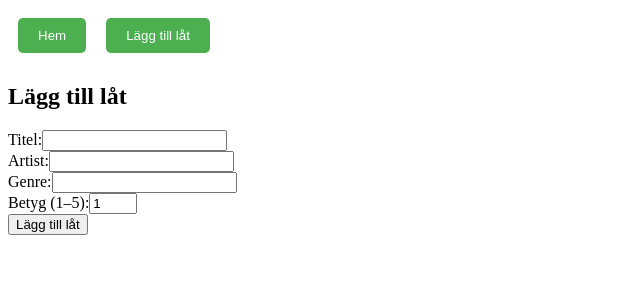
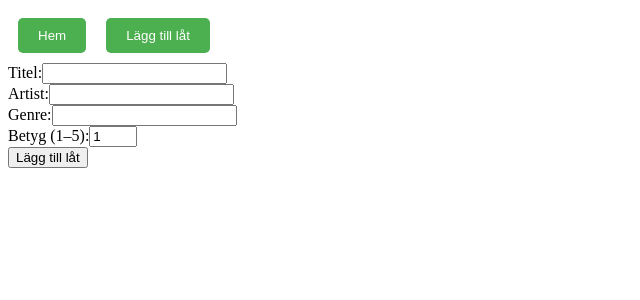
Before and after one commit to chas-academy/u08-angular-frontend-Shah-Sabouri, an Angular app in the folder music-library-angular/: page /add in a window 1280 px wide. Shown: the top 300 px of the page, without its empty margins (0-640 px from the left). Built offline with nearby package versions, Linux system fonts and the light colour scheme.

Commit message:
Fixed titling for drawer content

```diff
--- a/music-library-angular/src/app/components/song-form/song-form.component.html
+++ b/music-library-angular/src/app/components/song-form/song-form.component.html
@@ -1,5 +1,3 @@
-<h2>{{ isEditMode ? 'Redigera låt' : 'Lägg till låt' }}</h2>
-
 <form (ngSubmit)="onSubmit()">
     <div>
         <label for="title">Titel:</label>
--- a/music-library-angular/src/app/song-drawer/song-drawer.component.html
+++ b/music-library-angular/src/app/song-drawer/song-drawer.component.html
@@ -1,4 +1,5 @@
 <div class="drawer">
     <button class="close-btn" (click)="closeDrawer()">x</button>
+    <h2>Lägg till låt</h2>
     <app-song-form />
 </div>
```
